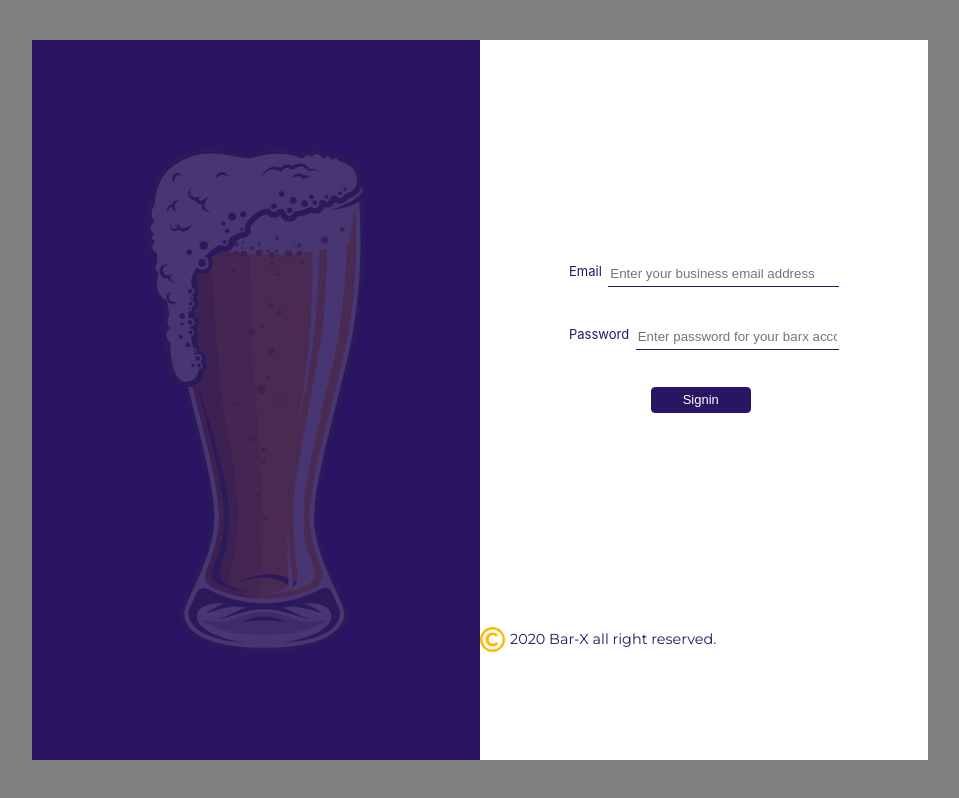
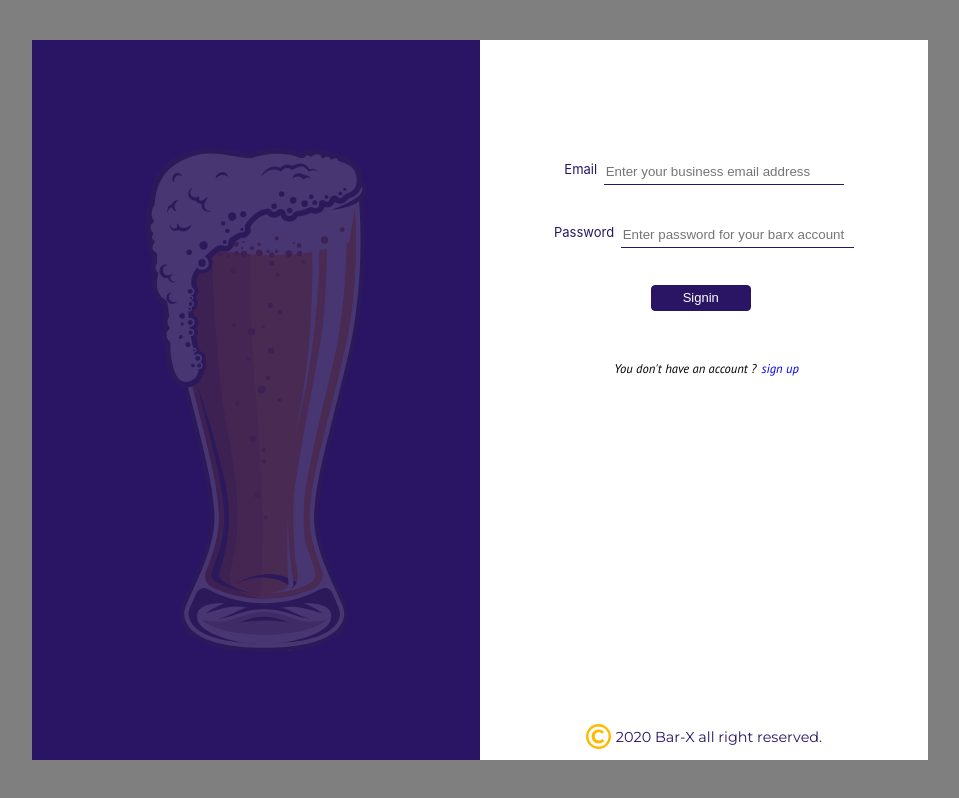
Before and after one commit to endiesworld/bar-x, a React (Create React App) app: page /signin in a window 1280 px wide. Shown: the whole page, without its empty margins (160-1119 px from the left). Built offline with nearby package versions, Linux system fonts and the light colour scheme; no server answers.

Commit message:
storing user data in cloud firestore

```diff
--- a/src/App.js
+++ b/src/App.js
@@ -17,20 +17,25 @@ import SignUpPage from "./pages/signUpPage/signUp.page";
 import SigninPage from "./pages/signinPage/signin.page";
 import { checkScreenSize } from "./screenTypes/deviceTypeSelector";
 import "./App.css";
-import {auth} from "./firebase/firebase.util.store"
+import {auth, firestore} from "./firebase/firebase.util.store" ;
+import {getBarDetails} from "./firebase/newUserProfile"
 
 function App({ desktopView, mobileView, tabView, deviceType, barxUser}) {
 
   checkScreenSize(mobileView, tabView, desktopView, deviceType);
-
-  useEffect(() => {
-     let unsub = auth.onAuthStateChanged(user => {
-      barxUser(user)}) ;
+    useEffect( () => {
+     let unsub = auth.onAuthStateChanged( async (user) => {
+       if (user) {
+          await getBarDetails(firestore, user).then((userRef) => barxUser(userRef.data().barDetails) )
+        }
+        else {
+          barxUser(user) ;
+        }
+       } )
     return () => {
       unsub() ;
     }
-  })
-
+  });
   const checkNewScreenSize = () => {
     checkScreenSize(mobileView, tabView, desktopView, deviceType);
   };
--- a/src/component/barName/barName.component.jsx
+++ b/src/component/barName/barName.component.jsx
@@ -4,7 +4,8 @@ import { NameHolder, Text, TaskHolder } from "./barName.styled";
 import Taskbar from "../dashBoard/taskBar/dashBoard.taskBar.component";
 import { connect } from "react-redux";
 
-function BarName({ deviceType, backgroundColor, name, textColor }) {
+function BarName({ deviceType, backgroundColor, user, textColor }) {
+ const {barName} = user.user ;
   const taskBar = {
     mobileView: "block",
     wideScreen: "none",
@@ -22,7 +23,7 @@ function BarName({ deviceType, backgroundColor, name, textColor }) {
 
   return (
     <NameHolder backgroundColor={backgroundColor} onClick={() => flipTaskBar()}>
-      <Text textColor={textColor}> {name || "company Name"} </Text>
+      <Text textColor={textColor}> { barName ||  "company Name"}</Text>
       {deviceType !== "large" && (
         <TaskHolder taskBarState={taskBarState}>
           <Taskbar width="150px" background = {backgroundColor} textColor={textColor}/>
@@ -33,8 +34,8 @@ function BarName({ deviceType, backgroundColor, name, textColor }) {
 }
 
 const mapStateToProps = (state) => {
-  const { deviceType } = state.deviceType;
-  return { deviceType };
+  const { deviceType , user} = state ;
+  return { deviceType, user };
 };
 
 export default connect(mapStateToProps)(BarName);
--- /dev/null
+++ b/src/component/error/errorBoundary.jsx
@@ -0,0 +1,23 @@
+import React from "react" ;
+
+
+export default class ErrorBoundary extends React.Component {
+  constructor(props) {
+    super(props);
+    this.state = { hasError: false };
+  }
+
+  static getDerivedStateFromError(error) {
+    // Update state so the next render will show the fallback UI.
+    return { hasError: true };
+  }
+
+  render() {
+    if (this.state.hasError) {
+      // You can render any custom fallback UI
+      return <h1>Something went wrong.</h1>;
+    }
+
+    return this.props.children;
+  }
+}
--- a/src/component/formComponent/signinComponent/signin.component.jsx
+++ b/src/component/formComponent/signinComponent/signin.component.jsx
@@ -1,10 +1,9 @@
 import React from "react";
-import {useNavigate, Navigate} from "react-router-dom";
+import {Navigate} from "react-router-dom";
 import { connect } from "react-redux";
 import LoadingPage from "../../loading/loading.component" ;
-//import {auth} from "../../../firebase/firebase.util.store"
+import { useFormik } from "formik";
 
-import { useFormik } from "formik";
 
 import {
   Form,
@@ -12,8 +11,10 @@ import {
   Label,
   Input,
   SubmitBotton,
+  DontHaveAccount,
+  Register,
+  Link
 } from "./signin.styled";
-//import ButtonComponent from "../../registerButton/registerButton.component";
 
 import {
   signinFormFields,
@@ -23,17 +24,10 @@ import {
 
 function SigninComponent({  user }) {
 
- let navigate = useNavigate();
-
- const formik = useFormik({
+  const formik = useFormik({
     initialValues,
     onSubmit,
   });
-
- const submitHandler = () => {
-  formik.handleSubmit() ;
-  return (user) ? navigate('/dashboard', { replace: true }) : "";
- }
 
  if( !(user.user === "LOADING" || user.user === null)) {
    return <Navigate to = '/dashboard' />
@@ -44,7 +38,8 @@ function SigninComponent({  user }) {
  }
 
   return (
-    <Form onSubmit={submitHandler}>
+    <>
+    <Form onSubmit={formik.handleSubmit}>
       {signinFormFields.map((element, index) => (
         <GroupElement key={index}>
           <Label>{element.label} </Label>
@@ -63,7 +58,17 @@ function SigninComponent({  user }) {
       <GroupElement>
         <SubmitBotton type="submit"> Signin</SubmitBotton>
       </GroupElement>
+      <DontHaveAccount >
+        <Register >
+          You don't have an account ?
+        </Register>
+        <Link to="/signup">
+          <Register> sign up </Register>
+        </Link>
+      </DontHaveAccount >
     </Form>
+
+    </>
   );
 }
 
--- a/src/component/formComponent/signinComponent/signin.styled.js
+++ b/src/component/formComponent/signinComponent/signin.styled.js
@@ -1,20 +1,22 @@
 import styled from "styled-components";
+import { Link as link } from "react-router-dom";
 
 export const Form = styled.form`
-  width: 100%;
-  height: 75%;
+  width: 95%;
+  height: 60%;
   margin-top: 2em;
   display: flex;
   flex-direction: column;
   align-items: center;
   justify-content: center;
+
 `;
 
 export const Input = styled.input`
   border: 0px;
   border-bottom: 1px solid;
   border-color: ${(props) => props.borderColor || "#291563"};
-  width: 100%;
+  width: 80%;
   height: 2em;
 `;
 
@@ -28,10 +30,22 @@ export const Label = styled.label`
 export const GroupElement = styled.div`
   margin-top: 0.5em;
   height: 3em;
-  width: 15em;
+  width: 90%;
+  max-width: 300px ;
   display: flex;
   align-items: flex-start;
   justify-content: center;
+`;
+
+export const DontHaveAccount = styled.div`
+  margin-top: 0.5em;
+  height: 20%;
+  width: 90%;
+  max-width: 300px ;
+  display: flex;
+  align-items: flex-start;
+  justify-content: center;
+
 `;
 
 export const SubmitBotton = styled.button`
@@ -44,3 +58,14 @@ export const SubmitBotton = styled.button`
   height: 2em;
   margin-right: 0.5em;
 `;
+
+export const Register = styled.p`
+font-size: 0.7rem;
+margin-left: 5px ;
+    font-family: Regular "Montserrat";
+`;
+
+export const Link = styled(link)`
+  text-decoration: none;
+  cursor: pointer;
+`;
--- a/src/component/formComponent/signinComponent/signinFormElements.js
+++ b/src/component/formComponent/signinComponent/signinFormElements.js
@@ -21,9 +21,8 @@ export const initialValues = {
   email: "",
 };
 
-export const onSubmit = (values) => {
+export const onSubmit = async (values) => {
   let userDetails = JSON.stringify(values, null, 2);
   userDetails = JSON.parse(userDetails) ;
   signIn(userDetails.email, userDetails.password) ;
-
 };
--- a/src/component/formComponent/signupComponent/signup.component.jsx
+++ b/src/component/formComponent/signupComponent/signup.component.jsx
@@ -1,7 +1,9 @@
 import React from "react";
 
 import { useFormik } from "formik";
-import { useNavigate } from 'react-router-dom';
+import {  Navigate } from 'react-router-dom';
+import LoadingPage from "../../loading/loading.component" ;
+import { connect } from "react-redux";
 
 
 import {
@@ -23,8 +25,7 @@ import {
   passwordProperties,
 } from "./signupFormElement";
 
-function SignUpComponent() {
-  let navigate = useNavigate();
+function SignUpComponent( {user}) {
 
   const formik = useFormik({
     initialValues,
@@ -32,15 +33,20 @@ function SignUpComponent() {
     validate,
   });
 
- const submitHandler = async () => {
-   await formik.handleSubmit() ;
-   navigate('/dashboard', { replace: true });
+
+
+if( !(user.user === "LOADING" || user.user === null)) {
+   return <Navigate to = '/dashboard' />
+ }
+
+ if( user.user === "LOADING") {
+   return <LoadingPage />
  }
 
 
   return (
 
-    <Form onSubmit={submitHandler}>
+    <Form onSubmit={formik.handleSubmit}>
       {signupFormFields.map((element, index) => (
         <GroupElement key={index}>
           <Label>
@@ -100,4 +106,11 @@ function SignUpComponent() {
   );
 }
 
-export default SignUpComponent;
+
+const mapStateToProps = (state) => {
+  const { user } = state;
+    return {user};
+};
+
+
+export default connect(mapStateToProps)(SignUpComponent);
--- a/src/component/formComponent/signupComponent/signupFormElement.js
+++ b/src/component/formComponent/signupComponent/signupFormElement.js
@@ -120,7 +120,7 @@ export const initialValues = {
 export const onSubmit = (values) => {
   let newUserDetails = JSON.stringify(values, null, 2);
   newUserDetails = JSON.parse(newUserDetails) ;
-  signUp(newUserDetails.email, newUserDetails.password) ;
+  signUp(newUserDetails) ;
 
 
 };
--- /dev/null
+++ b/src/firebase/newUserProfile.js
@@ -0,0 +1,27 @@
+export const createNewUserProfile = async (newUserdetails, fireStore, firebaseAuthDetails) => {
+
+    const {barName, state, city, address, mobileNumber} = newUserdetails ;
+    const {uid, email} = firebaseAuthDetails ;
+    const createdOn = new Date() ;
+
+  try {
+      await  fireStore.doc(`bars/${uid}`).set(
+    { barDetails : {
+    barName: barName,
+    email: email,
+    phoneNumber: mobileNumber,
+    state: state,
+    city: city,
+    address: address,
+    registeredOn: createdOn
+  }});
+ } catch (error) {
+      console.log(`could not update new user profile and ${error}` ) ;
+  }
+}
+
+export const getBarDetails = async (firestore, authDetails) =>{
+    let userDetails = await firestore.doc(`bars/${authDetails.uid}`).get()
+    return userDetails ;
+
+}
--- a/src/index.js
+++ b/src/index.js
@@ -1,6 +1,7 @@
 import React from "react";
 import ReactDOM from "react-dom";
 import { BrowserRouter as Router } from "react-router-dom";
+import ErrorBoundary from "./component/error/errorBoundary"
 
 import { Provider } from "react-redux";
 import store from "./redux/store";
@@ -11,11 +12,14 @@ import * as serviceWorker from "./serviceWorker";
 
 ReactDOM.render(
   <React.StrictMode>
-    <Router>
+    < ErrorBoundary>
+      <Router>
       <Provider store={store}>
         <App />
       </Provider>
     </Router>
+    </ErrorBoundary>
+
   </React.StrictMode>,
   document.getElementById("root")
 );
--- a/src/pages/signinPage/signin.page.style.js
+++ b/src/pages/signinPage/signin.page.style.js
@@ -26,6 +26,10 @@ export const FormSection = styled.section`
   width: ${(props) => (props.device === "mobile" ? "100%" : "35%")};
   height: ${(props) => (props.device === "mobile" ? "65%" : "90%")};
   background-color: #ffffff;
+  display: flex;
+  flex-direction: column;
+  align-items: center;
+  justify-content: space-between;
 `;
 
 export const BeerMug = styled(Mug)`
```
Also changed, not shown: src/firebase/firebase.util.store.js (+8 -6 lines).
